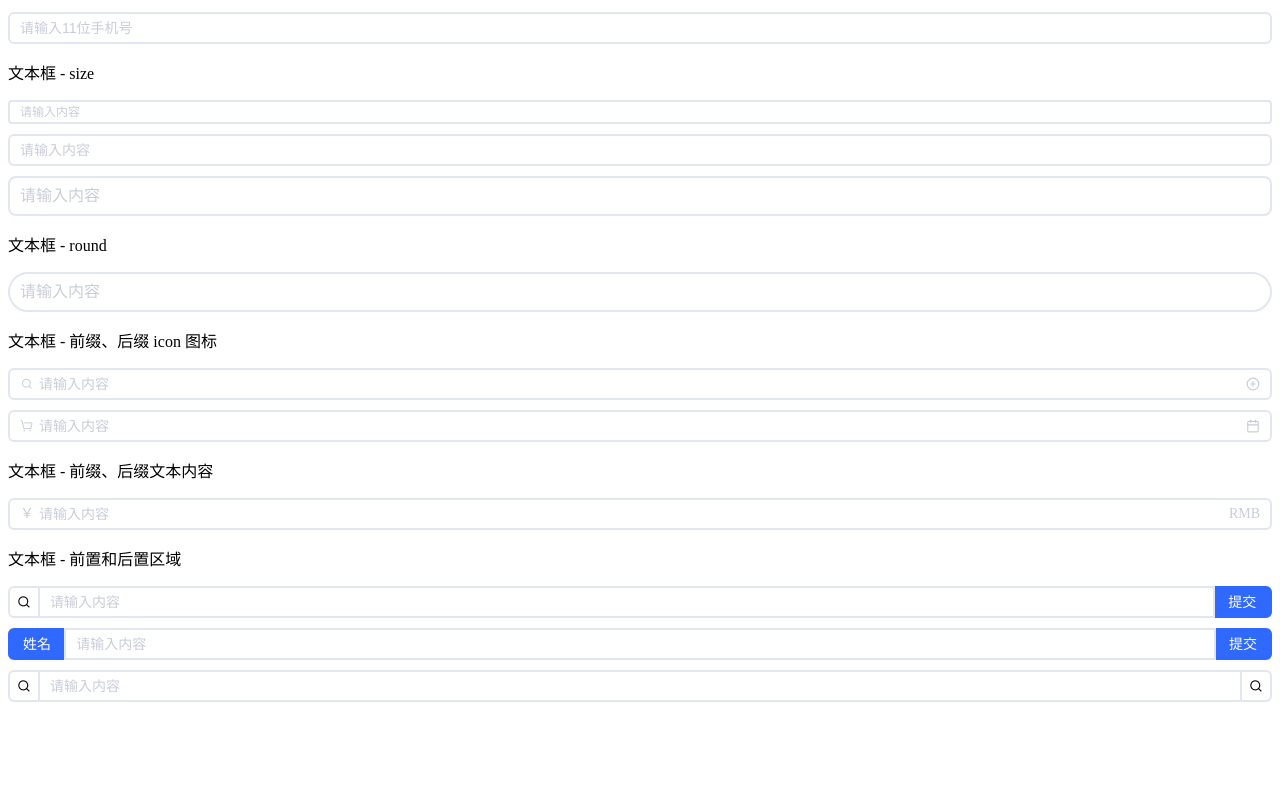
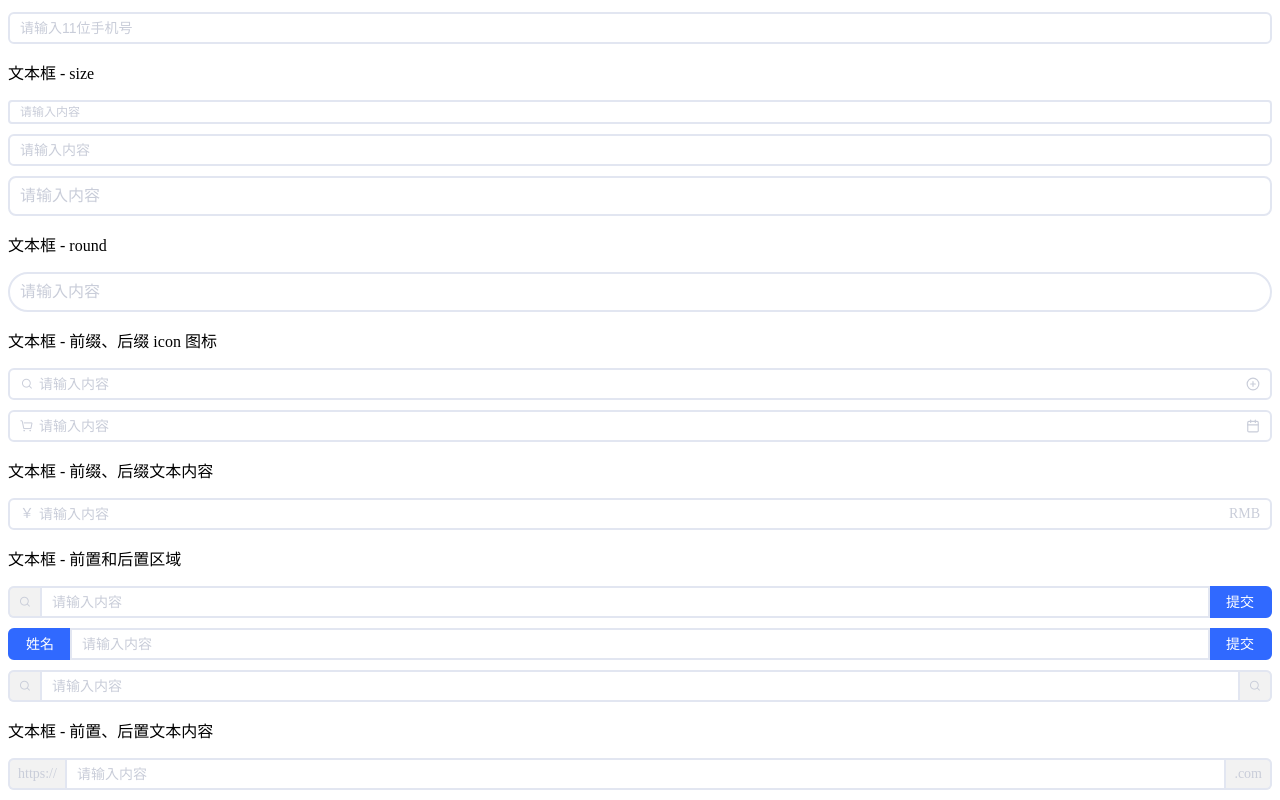
Before and after one commit to liulongbin1314/vue3-ui-library, a Vue app in the folder examples/: page / in a window 1280 px wide. Shown: the part 220-1020 px from the top of the page. Before the commit the page ends 932 px from the top, so only its background shows below. Built offline with nearby package versions, Linux system fonts and the light colour scheme.

Commit message:
渲染前置和后置的文本内容

```diff
--- a/examples/src/components/InputTest.vue
+++ b/examples/src/components/InputTest.vue
@@ -75,6 +75,11 @@
       </template>
     </a-input>
   </div>
+
+  <p>文本框 - 前置、后置文本内容</p>
+  <div class="col-gap">
+    <a-input prepend="https://" append=".com"></a-input>
+  </div>
 </template>
 
 <script setup>
--- a/packages/components/input/src/index.vue
+++ b/packages/components/input/src/index.vue
@@ -10,7 +10,8 @@
   >
     <!-- 前置区域 -->
     <div v-if="_isPrepend" :class="[ns.e('aside-wrapper'), ns.e('prepend')]">
-      <slot name="prepend"></slot>
+      <slot name="prepend" v-if="$slots.prepend"></slot>
+      <span :class="[ns.e('prepend-text')]" v-if="prepend">{{ prepend }}</span>
     </div>
     <!-- 文本框的容器 -->
     <div :class="[ns.e('wrapper'), ns.is('prepend', _isPrepend), ns.is('append', _isAppend)]">
@@ -40,7 +41,8 @@
     </div>
     <!-- 后置区域 -->
     <div v-if="_isAppend" :class="[ns.e('aside-wrapper'), ns.e('append')]">
-      <slot name="append"></slot>
+      <slot name="append" v-if="$slots.append"></slot>
+      <span :class="[ns.e('append-text')]" v-if="append">{{ append }}</span>
     </div>
   </div>
 </template>
@@ -68,7 +70,10 @@ const props = defineProps({
   suffixIcon: [String, Object],
   // 前缀和后缀的文本内容
   prefix: String,
-  suffix: String
+  suffix: String,
+  // 前置和后置的文本内容
+  prepend: String,
+  append: String
 })
 
 import { useNamespace } from '@ui-library/hooks'
@@ -92,7 +97,7 @@ const _isPrefix = computed(() => props.prefixIcon || props.prefix)
 const _isSuffix = computed(() => props.suffixIcon || props.suffix)
 
 // 是否渲染前置区域
-const _isPrepend = computed(() => slots.prepend)
+const _isPrepend = computed(() => slots.prepend || props.prepend)
 // 是否渲染后置区域
-const _isAppend = computed(() => slots.append)
+const _isAppend = computed(() => slots.append || props.append)
 </script>
--- a/packages/theme/src/input.scss
+++ b/packages/theme/src/input.scss
@@ -114,7 +114,7 @@
   // 前置后置区域的容器
   @include mixins.e(aside-wrapper) {
     // border: 2px solid red;
-    min-width: var(#{fn.getVarName(input, size)});
+    // min-width: var(#{fn.getVarName(input, size)});
     height: var(#{fn.getVarName(input, size)});
     display: flex;
     justify-content: center;
@@ -124,6 +124,9 @@
     // box-shadow: 0 0 0 2px var(#{fn.getVarName(input, border-color)}) inset;
     box-shadow: 0 0 0 2px var(#{fn.getVarName(border-color, default)}) inset;
     transition: 0.3s;
+    color: var(#{fn.getVarName(text-color, placeholder)});
+    font-size: var(#{fn.getVarName(input, font-size)});
+    background-color: var(#{fn.getVarName(color, gray, light-9)});
 
     @include mixins.e(prepend) {
       border-top-right-radius: 0;
@@ -144,8 +147,20 @@
       }
     }
 
+    @include mixins.e(prepend-text) {
+      padding: 0 var(#{fn.getVarName(input, padding)});
+    }
+
+    @include mixins.e(append-text) {
+      padding: 0 var(#{fn.getVarName(input, padding)});
+    }
+
     @include mixins.b(button) {
       min-width: inherit;
     }
+
+    @include mixins.b(icon) {
+      padding: 0 var(#{fn.getVarName(input, padding)});
+    }
   }
 }
```
